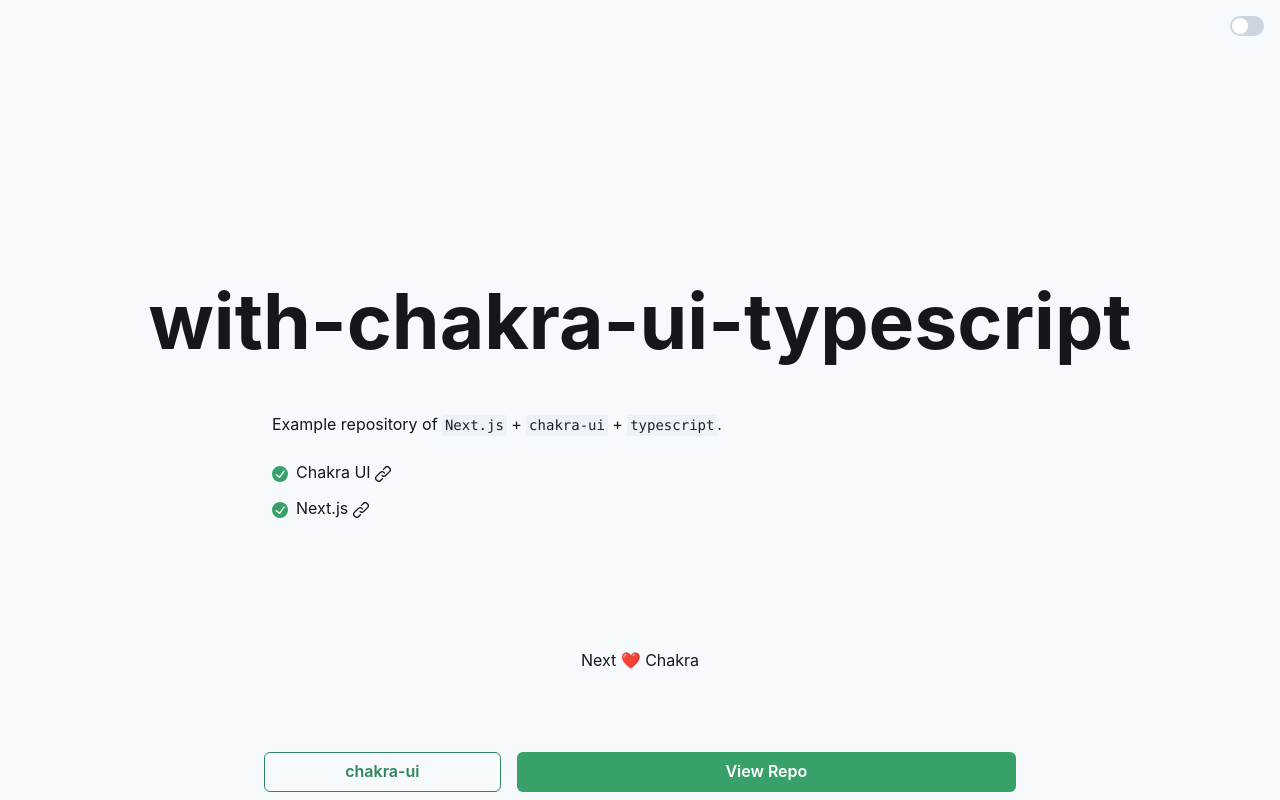
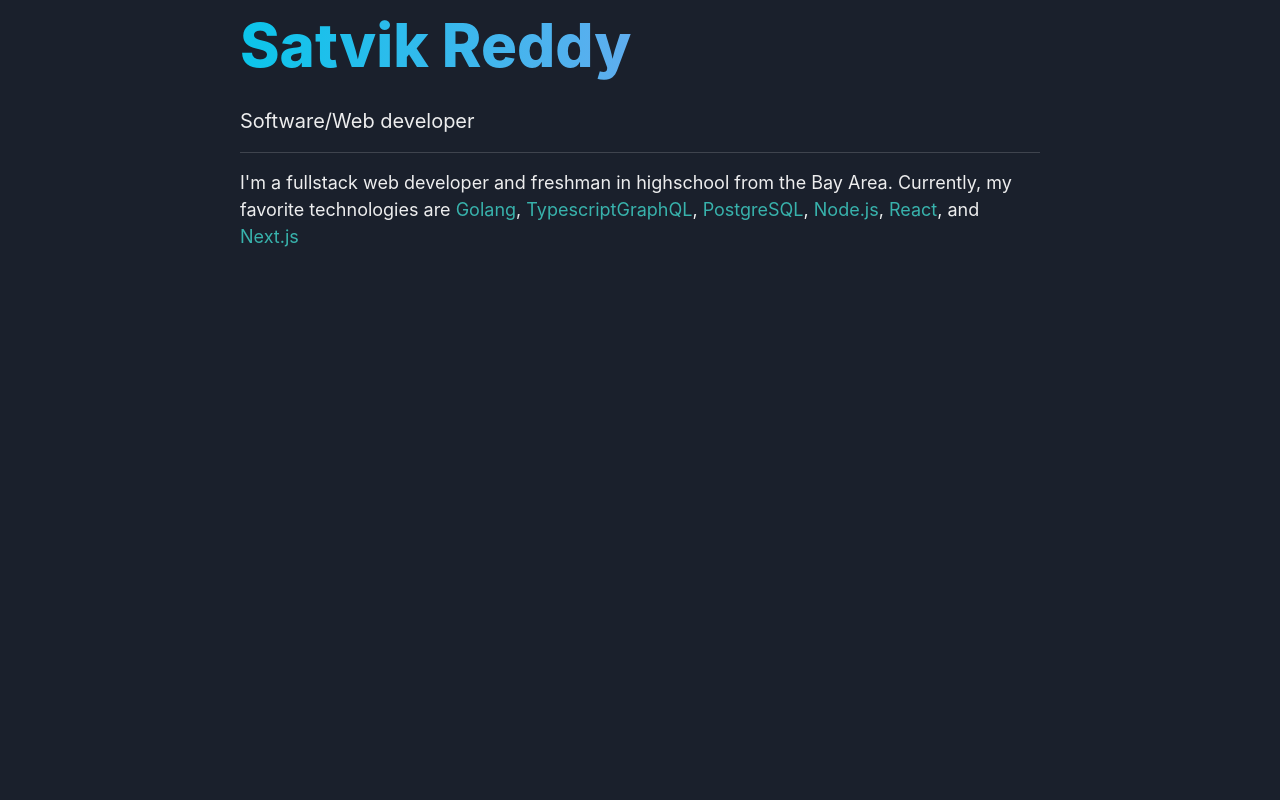
Before and after one commit to SatvikR/satvikreddy.com, a Next.js app: page / in a window 1280 px wide. Built offline with nearby package versions, Linux system fonts and the light colour scheme.

Commit message:
started website

```diff
--- a/src/components/CTA.tsx
+++ /dev/null
@@ -1,31 +0,0 @@
-import { Link as ChakraLink, Button } from '@chakra-ui/react'
-
-import { Container } from './Container'
-
-export const CTA = () => (
-  <Container
-    flexDirection="row"
-    position="fixed"
-    bottom="0"
-    width="100%"
-    maxWidth="48rem"
-    py={2}
-  >
-    <ChakraLink isExternal href="https://chakra-ui.com" flexGrow={1} mx={2}>
-      <Button width="100%" variant="outline" colorScheme="green">
-        chakra-ui
-      </Button>
-    </ChakraLink>
-
-    <ChakraLink
-      isExternal
-      href="https://github.com/vercel/next.js/blob/canary/examples/with-chakra-ui-typescript"
-      flexGrow={3}
-      mx={2}
-    >
-      <Button width="100%" variant="solid" colorScheme="green">
-        View Repo
-      </Button>
-    </ChakraLink>
-  </Container>
-)
--- a/src/components/Container.tsx
+++ /dev/null
@@ -1,19 +0,0 @@
-import { Flex, useColorMode, FlexProps } from '@chakra-ui/react'
-
-export const Container = (props: FlexProps) => {
-  const { colorMode } = useColorMode()
-
-  const bgColor = { light: 'gray.50', dark: 'gray.900' }
-
-  const color = { light: 'black', dark: 'white' }
-  return (
-    <Flex
-      direction="column"
-      alignItems="center"
-      justifyContent="flex-start"
-      bg={bgColor[colorMode]}
-      color={color[colorMode]}
-      {...props}
-    />
-  )
-}
--- a/src/components/DarkModeSwitch.tsx
+++ /dev/null
@@ -1,16 +0,0 @@
-import { useColorMode, Switch } from '@chakra-ui/react'
-
-export const DarkModeSwitch = () => {
-  const { colorMode, toggleColorMode } = useColorMode()
-  const isDark = colorMode === 'dark'
-  return (
-    <Switch
-      position="fixed"
-      top="1rem"
-      right="1rem"
-      color="green"
-      isChecked={isDark}
-      onChange={toggleColorMode}
-    />
-  )
-}
--- a/src/components/Footer.tsx
+++ /dev/null
@@ -1,5 +0,0 @@
-import { Flex, FlexProps } from '@chakra-ui/react'
-
-export const Footer = (props: FlexProps) => (
-  <Flex as="footer" py="8rem" {...props} />
-)
--- a/src/components/Hero.tsx
+++ /dev/null
@@ -1,11 +0,0 @@
-import { Flex, Heading } from '@chakra-ui/react'
-
-export const Hero = ({ title }: { title: string }) => (
-  <Flex justifyContent="center" alignItems="center" height="100vh">
-    <Heading fontSize="6vw">{title}</Heading>
-  </Flex>
-)
-
-Hero.defaultProps = {
-  title: 'with-chakra-ui-typescript',
-}
--- /dev/null
+++ b/src/components/Intro.tsx
@@ -0,0 +1,35 @@
+import { Box, Text } from "@chakra-ui/react";
+import React from "react";
+import { StyledLink } from "./StyledLink";
+
+export const Intro: React.FC = () => {
+  return (
+    <Box>
+      <Text
+        bgGradient="linear(to-l, purple.300, cyan.400)"
+        bgClip="text"
+        fontSize="6xl"
+        fontWeight="extrabold"
+      >
+        Satvik Reddy
+      </Text>
+      <Text fontSize="xl" my={4}>
+        Software/Web developer
+      </Text>
+      <hr />
+      <Text my={4} fontSize="lg">
+        I'm a fullstack web developer and freshman in highschool from the Bay
+        Area. Currently, my favorite technologies are{" "}
+        <StyledLink href="https://golang.org/">Golang</StyledLink>,{" "}
+        <StyledLink href="https://www.typescriptlang.org/">
+          Typescript
+        </StyledLink>
+        <StyledLink href="https://graphql.org">GraphQL</StyledLink>,{" "}
+        <StyledLink href="https://www.postgresql.org/">PostgreSQL</StyledLink>,{" "}
+        <StyledLink href="https://nodejs.org/en/">Node.js</StyledLink>,{" "}
+        <StyledLink href="https://reactjs.org/">React</StyledLink>,{" and "}
+        <StyledLink href="https://nextjs.org/">Next.js</StyledLink>
+      </Text>
+    </Box>
+  );
+};
--- a/src/components/Main.tsx
+++ /dev/null
@@ -1,13 +0,0 @@
-import { Stack, StackProps } from '@chakra-ui/react'
-
-export const Main = (props: StackProps) => (
-  <Stack
-    spacing="1.5rem"
-    width="100%"
-    maxWidth="48rem"
-    mt="-45vh"
-    pt="8rem"
-    px="1rem"
-    {...props}
-  />
-)
--- /dev/null
+++ b/src/components/StyledLink.tsx
@@ -0,0 +1,11 @@
+import { LinkProps } from "@chakra-ui/layout";
+import { Link } from "@chakra-ui/react";
+import React from "react";
+
+export const StyledLink: React.FC<LinkProps> = ({ children, ...props }) => {
+  return (
+    <Link color="teal.400" {...props}>
+      {children}
+    </Link>
+  );
+};
--- a/src/pages/_document.tsx
+++ b/src/pages/_document.tsx
@@ -1,5 +1,5 @@
-import NextDocument, { Html, Head, Main, NextScript } from 'next/document'
-import { ColorModeScript } from '@chakra-ui/react'
+import NextDocument, { Html, Head, Main, NextScript } from "next/document";
+import { ColorModeScript } from "@chakra-ui/react";
 
 export default class Document extends NextDocument {
   render() {
@@ -8,11 +8,11 @@
         <Head />
         <body>
           {/* Make Color mode to persists when you refresh the page. */}
-          <ColorModeScript />
+          <ColorModeScript initialColorMode={"dark"} />
           <Main />
           <NextScript />
         </body>
       </Html>
-    )
+    );
   }
 }
--- a/src/pages/index.tsx
+++ b/src/pages/index.tsx
@@ -1,56 +1,13 @@
-import {
-  Link as ChakraLink,
-  Text,
-  Code,
-  List,
-  ListIcon,
-  ListItem,
-} from '@chakra-ui/react'
-import { CheckCircleIcon, LinkIcon } from '@chakra-ui/icons'
+import { Box } from "@chakra-ui/react";
+import React from "react";
+import { Intro } from "../components/Intro";
 
-import { Hero } from '../components/Hero'
-import { Container } from '../components/Container'
-import { Main } from '../components/Main'
-import { DarkModeSwitch } from '../components/DarkModeSwitch'
-import { CTA } from '../components/CTA'
-import { Footer } from '../components/Footer'
+const Index = () => {
+  return (
+    <Box maxW="800px" width="100%" mx="auto">
+      <Intro />
+    </Box>
+  );
+};
 
-const Index = () => (
-  <Container height="100vh">
-    <Hero />
-    <Main>
-      <Text>
-        Example repository of <Code>Next.js</Code> + <Code>chakra-ui</Code> +{' '}
-        <Code>typescript</Code>.
-      </Text>
-
-      <List spacing={3} my={0}>
-        <ListItem>
-          <ListIcon as={CheckCircleIcon} color="green.500" />
-          <ChakraLink
-            isExternal
-            href="https://chakra-ui.com"
-            flexGrow={1}
-            mr={2}
-          >
-            Chakra UI <LinkIcon />
-          </ChakraLink>
-        </ListItem>
-        <ListItem>
-          <ListIcon as={CheckCircleIcon} color="green.500" />
-          <ChakraLink isExternal href="https://nextjs.org" flexGrow={1} mr={2}>
-            Next.js <LinkIcon />
-          </ChakraLink>
-        </ListItem>
-      </List>
-    </Main>
-
-    <DarkModeSwitch />
-    <Footer>
-      <Text>Next ❤️ Chakra</Text>
-    </Footer>
-    <CTA />
-  </Container>
-)
-
-export default Index
+export default Index;
--- a/src/theme.tsx
+++ b/src/theme.tsx
@@ -1,21 +1,22 @@
-import { extendTheme } from '@chakra-ui/react'
-import { createBreakpoints } from '@chakra-ui/theme-tools'
+import { extendTheme } from "@chakra-ui/react";
+import { createBreakpoints } from "@chakra-ui/theme-tools";
 
-const fonts = { mono: `'Menlo', monospace` }
+const fonts = { mono: `'Menlo', monospace` };
 
 const breakpoints = createBreakpoints({
-  sm: '40em',
-  md: '52em',
-  lg: '64em',
-  xl: '80em',
-})
+  sm: "40em",
+  md: "52em",
+  lg: "64em",
+  xl: "80em",
+});
 
 const theme = extendTheme({
   colors: {
-    black: '#16161D',
+    black: "#16161D",
   },
   fonts,
   breakpoints,
-})
+  useSystemColorMode: false,
+});
 
-export default theme
+export default theme;
```
